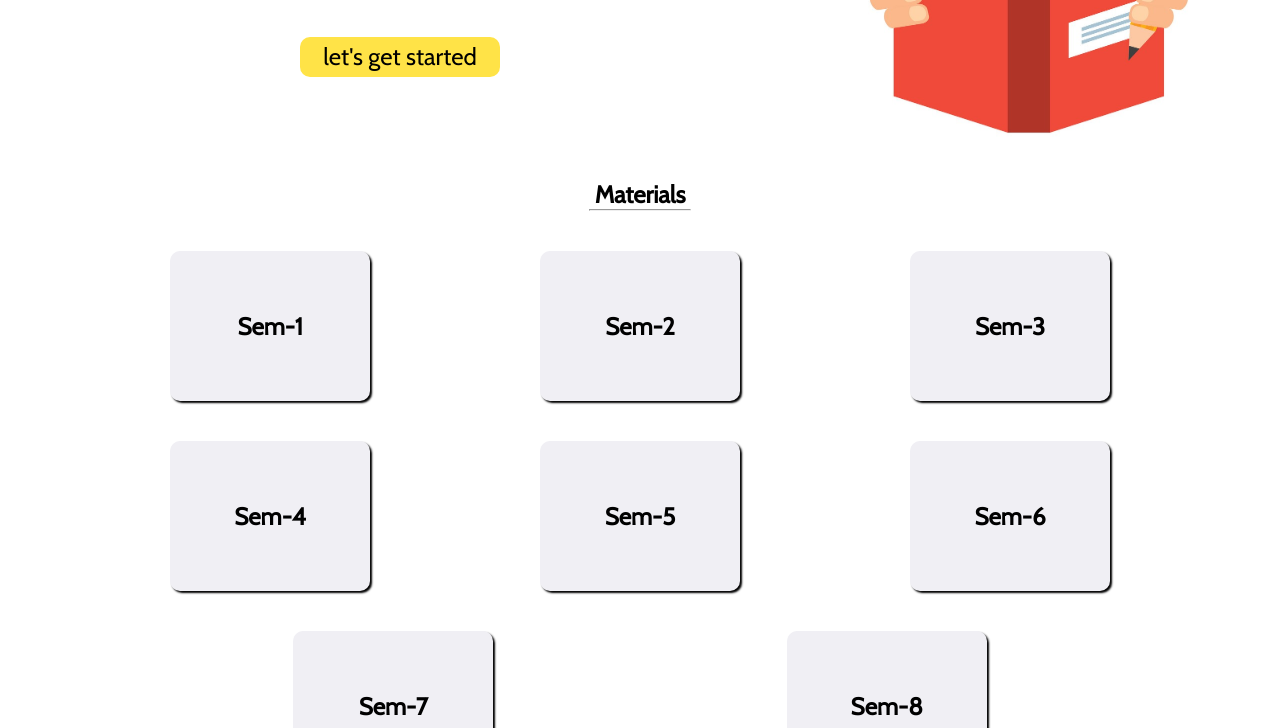
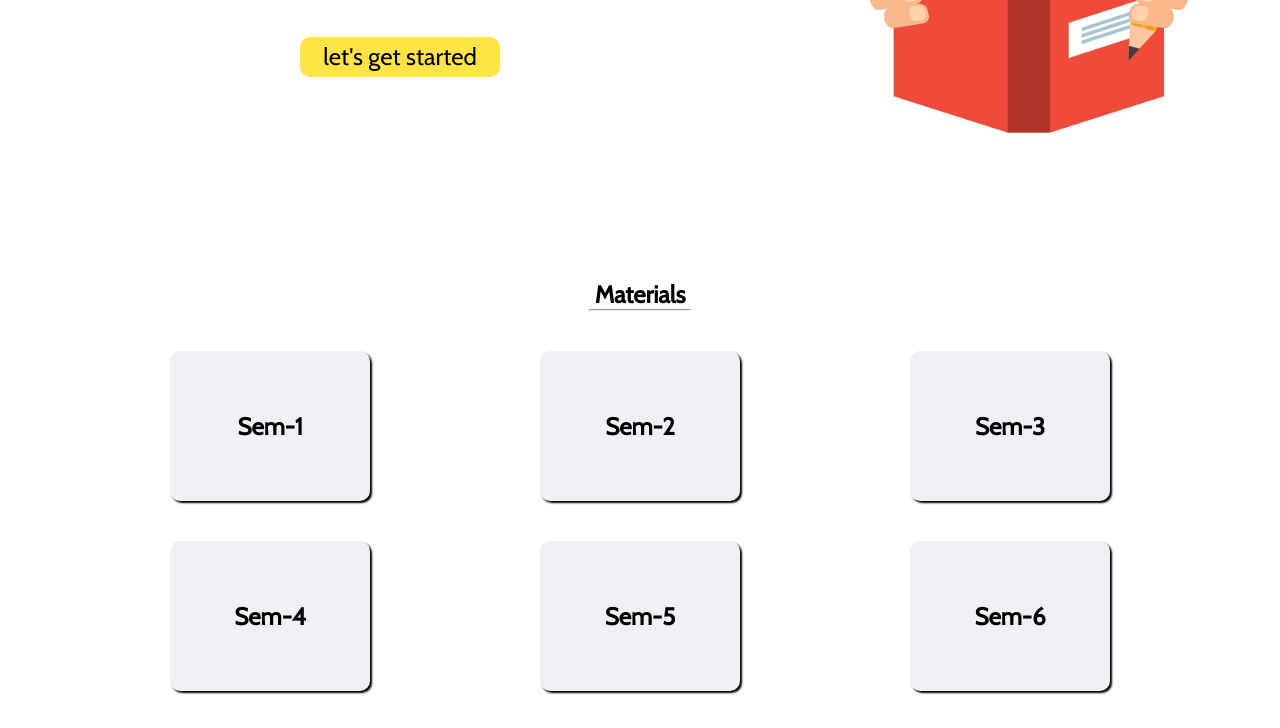
Before and after one commit to mrinank-kavuri/Materials-website, a plain HTML site: page index.html in a window 1280 px wide. Shown: the part 224-952 px from the top of the page. Drawn offline with nearby package versions, Linux system fonts and the light colour scheme.

Commit message:
Update style.css

```diff
--- a/style.css
+++ b/style.css
@@ -57,6 +57,9 @@ ul{
     font-size: x-large;
 }
 /*sec2*/
+.sec2{
+margin-top:100px;
+}
 hr{
     width: 102px;
 }
```
